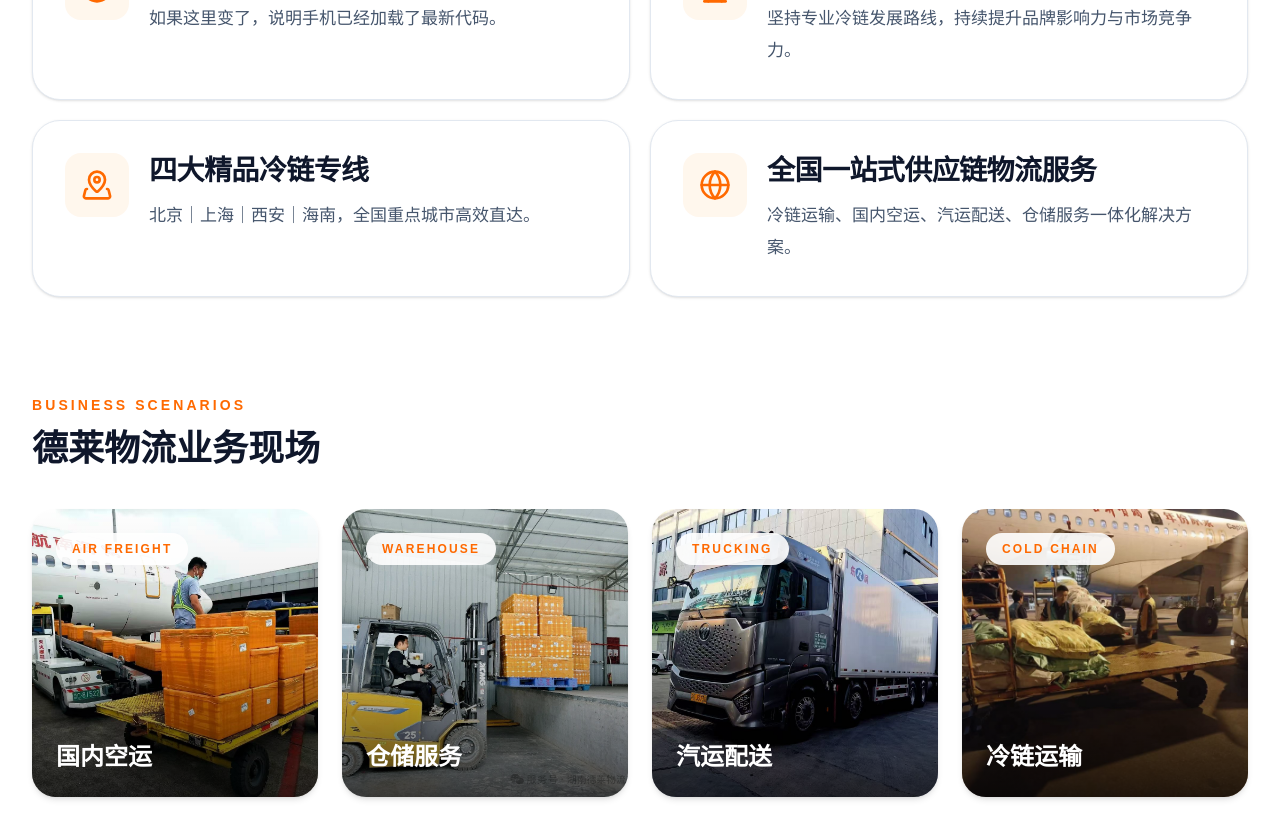
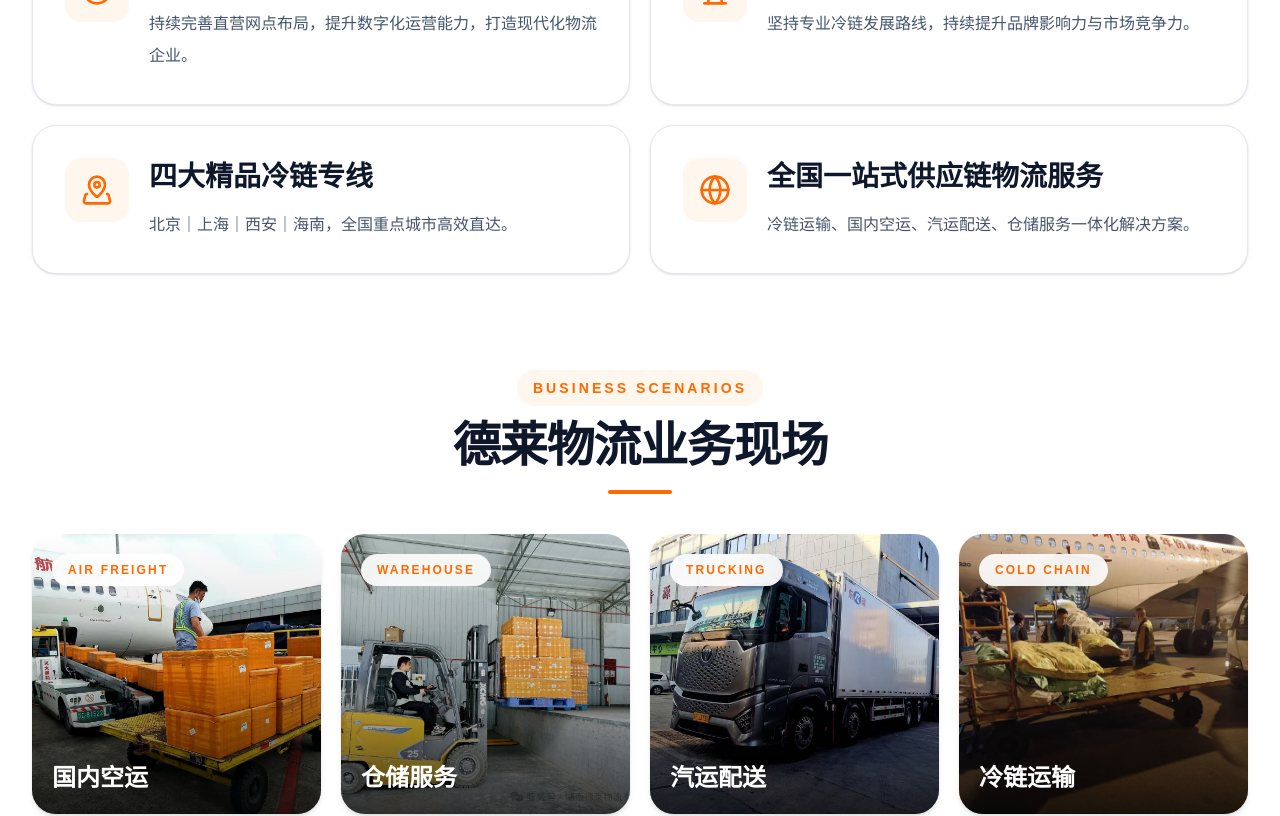
Before and after one commit to DelaiLogistics/delai-logistics, a Next.js app: page / in a window 1280 px wide. Shown: the part 1560-2376 px from the top of the page. Built offline with nearby package versions, Linux system fonts and the light colour scheme.

Commit message:
Optimize Company mobile

```diff
--- a/components/company/CompanyGallery.tsx
+++ b/components/company/CompanyGallery.tsx
@@ -27,22 +27,36 @@ const gallery = [
 
 export default function CompanyGallery() {
   return (
-    <div className="mt-16 lg:mt-24">
-      <div className="mb-8 lg:mb-10">
-        <span className="text-xs font-semibold tracking-[0.22em] text-orange-500 sm:text-sm">
+    <section className="mt-16 lg:mt-24">
+      {/* Section Header */}
+      <div className="mb-8 text-center lg:mb-10">
+        <span className="inline-block rounded-full bg-orange-50 px-4 py-2 text-xs font-semibold tracking-[0.22em] text-orange-500 sm:text-sm">
           BUSINESS SCENARIOS
         </span>
 
-        <h3 className="mt-2 text-3xl font-bold text-slate-900 sm:mt-3 sm:text-4xl">
+        <h3 className="mt-4 text-3xl font-bold tracking-tight text-slate-900 sm:text-4xl lg:text-5xl">
           德莱物流业务现场
         </h3>
+
+        <div className="mx-auto mt-5 h-1 w-16 rounded-full bg-orange-500" />
       </div>
 
-      <div className="grid gap-5 sm:gap-6 md:grid-cols-2 xl:grid-cols-4">
+      {/* Gallery */}
+      <div className="grid grid-cols-1 gap-5 sm:grid-cols-2 xl:grid-cols-4">
         {gallery.map((item) => (
           <div
             key={item.title}
-            className="group overflow-hidden rounded-[24px] bg-white shadow-md transition-all duration-500 hover:-translate-y-2 hover:shadow-xl"
+            className="
+              group
+              overflow-hidden
+              rounded-3xl
+              bg-white
+              shadow-md
+              transition-all
+              duration-500
+              hover:-translate-y-2
+              hover:shadow-2xl
+            "
           >
             <div className="relative overflow-hidden">
               <Image
@@ -57,18 +71,21 @@ export default function CompanyGallery() {
                   transition-transform
                   duration-700
                   group-hover:scale-110
-                  sm:h-[260px]
-                  lg:h-72
+                  sm:h-[250px]
+                  lg:h-[280px]
                 "
               />
 
-              <div className="absolute inset-0 bg-gradient-to-t from-black/70 via-black/10 to-transparent" />
+              {/* Overlay */}
+              <div className="absolute inset-0 bg-gradient-to-t from-black/75 via-black/15 to-transparent" />
 
-              <div className="absolute left-4 top-4 rounded-full bg-white/90 px-3 py-1.5 text-[11px] font-bold tracking-[0.18em] text-orange-500 sm:left-6 sm:top-6 sm:px-4 sm:py-2 sm:text-xs">
+              {/* Tag */}
+              <div className="absolute left-4 top-4 rounded-full bg-white/90 px-3 py-1.5 text-[11px] font-bold tracking-[0.18em] text-orange-500 backdrop-blur sm:left-5 sm:top-5 sm:px-4 sm:py-2 sm:text-xs">
                 {item.tag}
               </div>
 
-              <div className="absolute bottom-5 left-5 sm:bottom-6 sm:left-6">
+              {/* Title */}
+              <div className="absolute bottom-5 left-5">
                 <h4 className="text-xl font-bold text-white sm:text-2xl">
                   {item.title}
                 </h4>
@@ -77,6 +94,6 @@ export default function CompanyGallery() {
           </div>
         ))}
       </div>
-    </div>
+    </section>
   );
 }
--- a/components/company/CompanyHeader.tsx
+++ b/components/company/CompanyHeader.tsx
@@ -2,9 +2,9 @@
 
 export default function CompanyHeader() {
   return (
-    <div className="mx-auto max-w-4xl text-center">
+    <div className="mx-auto max-w-5xl text-center">
       {/* Badge */}
-      <div className="inline-flex items-center rounded-full bg-orange-50 px-4 py-2 sm:px-5">
+      <div className="inline-flex items-center rounded-full border border-orange-100 bg-orange-50 px-4 py-2 sm:px-5">
         <span className="mr-2 h-2 w-2 rounded-full bg-orange-500" />
 
         <span className="text-xs font-semibold tracking-[0.22em] text-orange-600 sm:text-sm">
@@ -13,19 +13,19 @@ export default function CompanyHeader() {
       </div>
 
       {/* Title */}
-      <h2 className="mt-6 text-3xl font-bold leading-tight text-slate-900 sm:mt-8 sm:text-4xl lg:text-6xl">
+      <h2 className="mt-6 text-3xl font-bold leading-tight text-slate-900 sm:text-4xl lg:mt-8 lg:text-6xl">
         公司五年战略
 
-        <span className="mt-2 block text-orange-500 sm:mt-3">
+        <span className="mt-2 block text-orange-500 lg:mt-3">
           打造湖南冷链零担物流头部企业
         </span>
       </h2>
 
       {/* Divider */}
-      <div className="mx-auto mt-6 h-1 w-16 rounded-full bg-orange-500 sm:mt-8 sm:w-20" />
+      <div className="mx-auto mt-6 h-1 w-16 rounded-full bg-orange-500 lg:mt-8 lg:w-20" />
 
-      {/* Content */}
-      <div className="mx-auto mt-8 max-w-4xl space-y-5 text-left text-base leading-8 text-slate-600 sm:mt-10 sm:text-center sm:text-lg sm:leading-9">
+      {/* Description */}
+      <div className="mx-auto mt-8 max-w-4xl space-y-5 text-left text-base leading-8 text-slate-600 sm:text-center sm:text-[17px] sm:leading-9 lg:mt-10 lg:text-lg">
         <p>
           德莱物流坚持“专注冷链、深耕湖南、服务全国”的发展战略，
           持续完善北京、上海、西安、海南四大精品冷链专线，
--- a/components/company/CompanyStrategy.tsx
+++ b/components/company/CompanyStrategy.tsx
@@ -10,8 +10,8 @@ import {
 const strategy = [
   {
     icon: Target,
-    title: '★★★★★测试★★★★★',
-    desc: '如果这里变了，说明手机已经加载了最新代码。',
+    title: '五年战略规划',
+    desc: '持续完善直营网点布局，提升数字化运营能力，打造现代化物流企业。',
   },
   {
     icon: Trophy,
@@ -39,19 +39,71 @@ export default function CompanyStrategy() {
         return (
           <div
             key={item.title}
-            className="group rounded-[28px] border border-slate-200 bg-white p-6 shadow-sm transition-all duration-300 hover:-translate-y-1 hover:border-orange-200 hover:shadow-xl lg:p-8"
+            className="
+              group
+              rounded-3xl
+              border
+              border-slate-200
+              bg-white
+              p-5
+              shadow-sm
+              transition-all
+              duration-300
+              hover:-translate-y-1
+              hover:border-orange-200
+              hover:shadow-xl
+              sm:p-6
+              lg:p-8
+            "
           >
-            <div className="flex items-start gap-5">
-              <div className="flex h-16 w-16 shrink-0 items-center justify-center rounded-2xl bg-orange-50 transition-all duration-300 group-hover:bg-orange-500">
-                <Icon className="h-8 w-8 text-orange-500 transition-all duration-300 group-hover:text-white" />
+            <div className="flex items-start gap-4 sm:gap-5">
+              {/* Icon */}
+              <div
+                className="
+                  flex
+                  h-14
+                  w-14
+                  shrink-0
+                  items-center
+                  justify-center
+                  rounded-2xl
+                  bg-orange-50
+                  transition-all
+                  duration-300
+                  group-hover:bg-orange-500
+                  sm:h-16
+                  sm:w-16
+                "
+              >
+                <Icon className="h-7 w-7 text-orange-500 transition-all duration-300 group-hover:text-white sm:h-8 sm:w-8" />
               </div>
 
+              {/* Text */}
               <div className="min-w-0 flex-1">
-                <h3 className="text-[28px] font-bold leading-[1.25] tracking-[-0.02em] text-slate-900">
+                <h3
+                  className="
+                    text-xl
+                    font-bold
+                    leading-snug
+                    text-slate-900
+                    sm:text-2xl
+                    lg:text-[28px]
+                  "
+                >
                   {item.title}
                 </h3>
 
-                <p className="mt-3 text-[17px] leading-8 text-slate-600">
+                <p
+                  className="
+                    mt-2
+                    text-[15px]
+                    leading-7
+                    text-slate-600
+                    sm:mt-3
+                    sm:text-base
+                    sm:leading-8
+                  "
+                >
                   {item.desc}
                 </p>
               </div>
```
